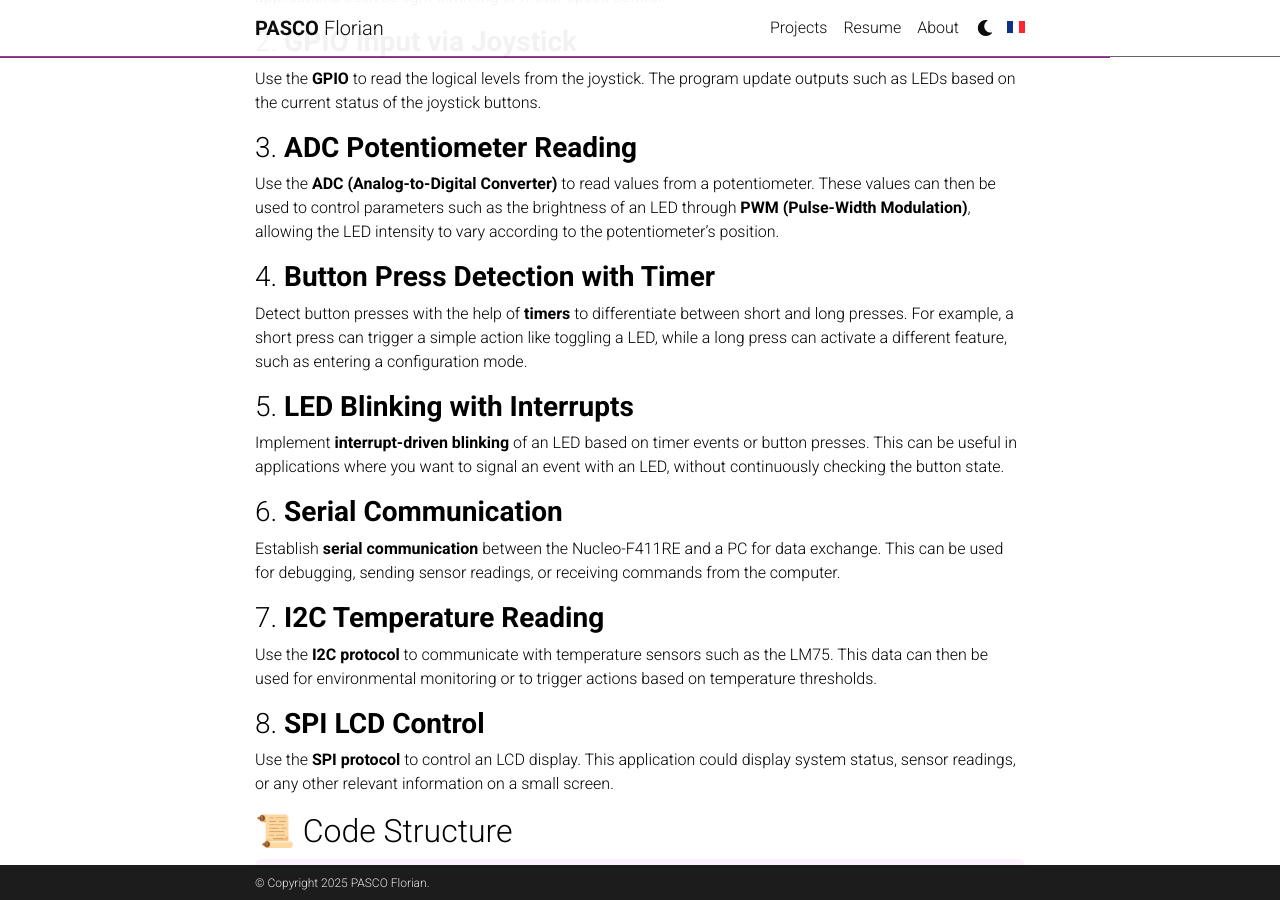
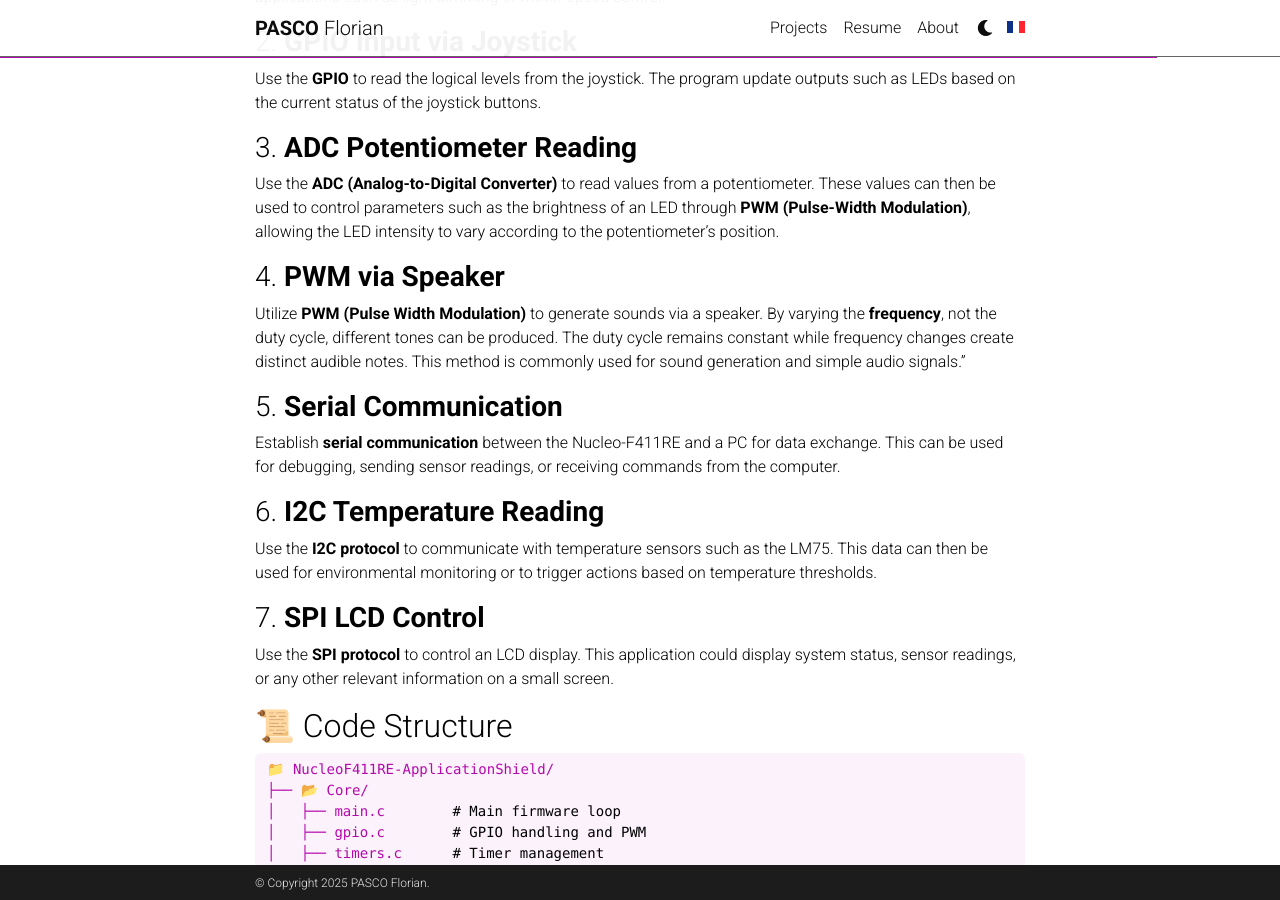
Before and after one commit to mathisdemo/mathisdemo.github.io, a Jekyll site: the page built from _projects/NucleoF411RE-ApplicationShield.md, in a window 1280 px wide and 900 px high, scrolled down 2286 px. Built offline with Jekyll 4.4.1, drawn with Linux system fonts in a browser that asks for light colours; comment, search, counter and statistics services are not loaded; a style sheet for code colours, icons or effects is not loaded.

```diff
--- a/_projects/NucleoF411RE-ApplicationShield.md
+++ b/_projects/NucleoF411RE-ApplicationShield.md
@@ -61,27 +61,22 @@ Use the **GPIO** to read the logical levels from the joystick. The program updat
 
 Use the **ADC (Analog-to-Digital Converter)** to read values from a potentiometer. These values can then be used to control parameters such as the brightness of an LED through **PWM (Pulse-Width Modulation)**, allowing the LED intensity to vary according to the potentiometer’s position.
 
-### 4. **Button Press Detection with Timer**
+### 4. **PWM via Speaker**
 
 
-Detect button presses with the help of **timers** to differentiate between short and long presses. For example, a short press can trigger a simple action like toggling a LED, while a long press can activate a different feature, such as entering a configuration mode.
+Utilize **PWM (Pulse Width Modulation)** to generate sounds via a speaker. By varying the **frequency**, not the duty cycle, different tones can be produced. The duty cycle remains constant while frequency changes create distinct audible notes. This method is commonly used for sound generation and simple audio signals."
 
-### 5. **LED Blinking with Interrupts**
-
-
-Implement **interrupt-driven blinking** of an LED based on timer events or button presses. This can be useful in applications where you want to signal an event with an LED, without continuously checking the button state.
-
-### 6. **Serial Communication**
+### 5. **Serial Communication**
 
 
 Establish **serial communication** between the Nucleo-F411RE and a PC for data exchange. This can be used for debugging, sending sensor readings, or receiving commands from the computer.
 
-### 7. **I2C Temperature Reading**
+### 6. **I2C Temperature Reading**
 
 
 Use the **I2C protocol** to communicate with temperature sensors such as the LM75. This data can then be used for environmental monitoring or to trigger actions based on temperature thresholds.
 
-### 8. **SPI LCD Control**
+### 7. **SPI LCD Control**
 
 
 Use the **SPI protocol** to control an LCD display. This application could display system status, sensor readings, or any other relevant information on a small screen.
```
